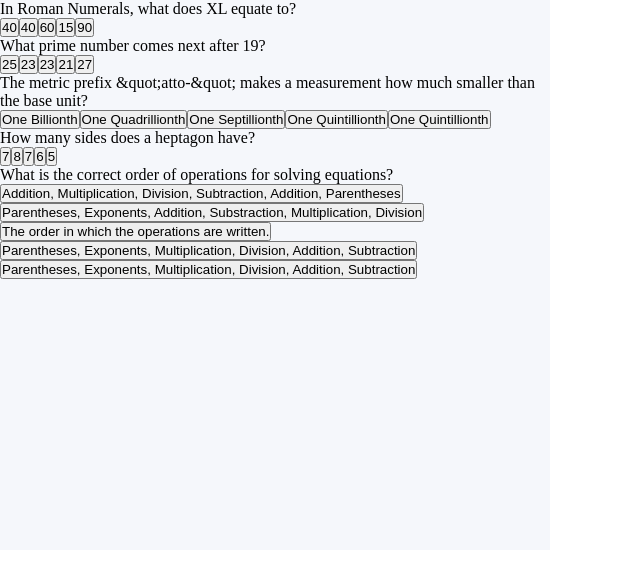
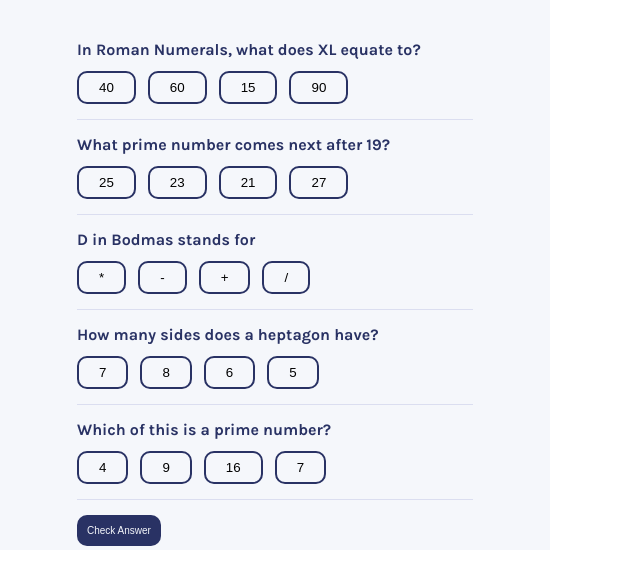
Before and after one commit to loyalsfc/Quizzical, a React (Create React App) app: page / in a window 1280 px wide. Both pictures are taken after a click on the button "Start quiz". Shown: the top 584 px of the page, without its empty margins (0-640 px from the left). Built offline with nearby package versions, Linux system fonts and the light colour scheme.

Commit message:
Completed UI

```diff
--- a/src/assets/css/index.css
+++ b/src/assets/css/index.css
@@ -7,10 +7,11 @@ main{
     height: 550px;
     width: 550px;
     background-color: #F5F7FB;
+    padding: 40px 77px;
 }
 .welcome-page{
-    height: inherit;
-    width: inherit;
+    height: 100%;
+    width: 100%;
     text-align: center;
     display: flex;
     flex-direction: column;
@@ -48,3 +49,28 @@ section{
     font-weight: 700;
     margin-bottom: 12px;
 }
+.question--container{
+    margin-bottom: 15px;
+    border-bottom: 1px solid #DBDEF0;
+    padding-bottom: 15px;
+}
+.question--option{
+    padding: 7px 20px;
+    border: 2px solid #293264;
+    border-radius: 10px;
+    margin-right: 12px;
+    background-color: transparent;
+}
+.checkAnswer{
+    background-color: #293264;
+    border-radius: 10px;
+    padding: 10px;
+    color: #F5F7FB;
+    border: none;
+    font-size: 10px;
+    float: center;
+}
+.clicked{
+    background-color: #D6DBF5;
+    border: none;
+}
--- a/src/component/Quiz.js
+++ b/src/component/Quiz.js
@@ -25,9 +25,9 @@ export default function Quiz(){
         "category":"Science: Mathematics",
         "type":"multiple",
         "difficulty":"easy",
-        "question":"The metric prefix &quot;atto-&quot; makes a measurement how much smaller than the base unit?",
-        "correct_answer":"One Quintillionth",
-        "incorrect_answers":["One Billionth","One Quadrillionth","One Septillionth"]
+        "question":"D in Bodmas stands for",
+        "correct_answer":"/",
+        "incorrect_answers":["*","-","+"]
     },
     {
         "category":"Science: Mathematics",
@@ -41,9 +41,9 @@ export default function Quiz(){
         "category":"Science: Mathematics",
         "type":"multiple",
         "difficulty":"easy",
-        "question":"What is the correct order of operations for solving equations?",
-        "correct_answer":"Parentheses, Exponents, Multiplication, Division, Addition, Subtraction",
-        "incorrect_answers":["Addition, Multiplication, Division, Subtraction, Addition, Parentheses","Parentheses, Exponents, Addition, Substraction, Multiplication, Division","The order in which the operations are written."]
+        "question":"Which of this is a prime number?",
+        "correct_answer":"7",
+        "incorrect_answers":["4","9","16"]
     }
 ]);
 
@@ -69,9 +69,11 @@ export default function Quiz(){
     }
 
     let questionsList = questions.map((item, index) => {
-        item.incorrect_answers.splice(Math.floor(Math.random() * 4), 0, item.correct_answer)
+        if(!item.incorrect_answers.includes(item.correct_answer)){
+            item.incorrect_answers.splice(Math.floor(Math.random() * 4), 0, item.correct_answer)
+        }
         let options = item.incorrect_answers.map((item, index) => {
-            return(<button key={10+index}>{item}</button>)
+            return(<button key={10+index} className="question--option">{item}</button>)
         })
         return(
             <>
@@ -86,8 +88,8 @@ export default function Quiz(){
 
     function QuestionList(props){
         return(
-            <div>
-                <p>{props.question}</p>
+            <div className="question--container">
+                <p className="question">{props.question}</p>
                 {props.choice}
             </div>
         )
@@ -97,6 +99,8 @@ export default function Quiz(){
     return(
         <main>
             {!showQuestions ? <Welcome /> : questionsList}
+
+            {showQuestions && <button className="checkAnswer">Check Answer</button>}
         </main>
     )
 }
```
